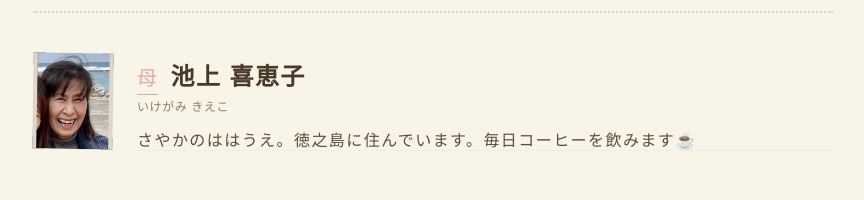
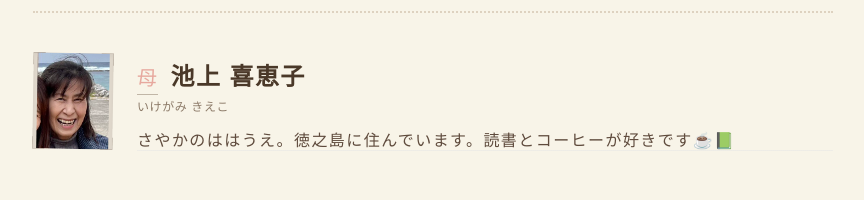
Before and after one commit to ykarmr/family-greeting, a Next.js app: page / in a window 1280 px wide. Shown: the part 8780-8980 px from the top of the page, without its empty margins (207-1071 px from the left). Built offline with nearby package versions, Linux system fonts and the light colour scheme; a web font is replaced by a local one.

Commit message:
内容修正

```diff
--- a/src/data/content.ts
+++ b/src/data/content.ts
@@ -125,7 +125,7 @@ export const brideFamily = {
       relation: "母",
       name: "池上 喜恵子",
       furigana: "いけがみ きえこ",
-      description: "さやかのははうえ。徳之島に住んでいます。毎日コーヒーを飲みます☕️",
+      description: "さやかのははうえ。徳之島に住んでいます。読書とコーヒーが好きです☕️📗",
       image: updateEnvPath("/images/bride-mother.jpg"),
     },
     {
```
